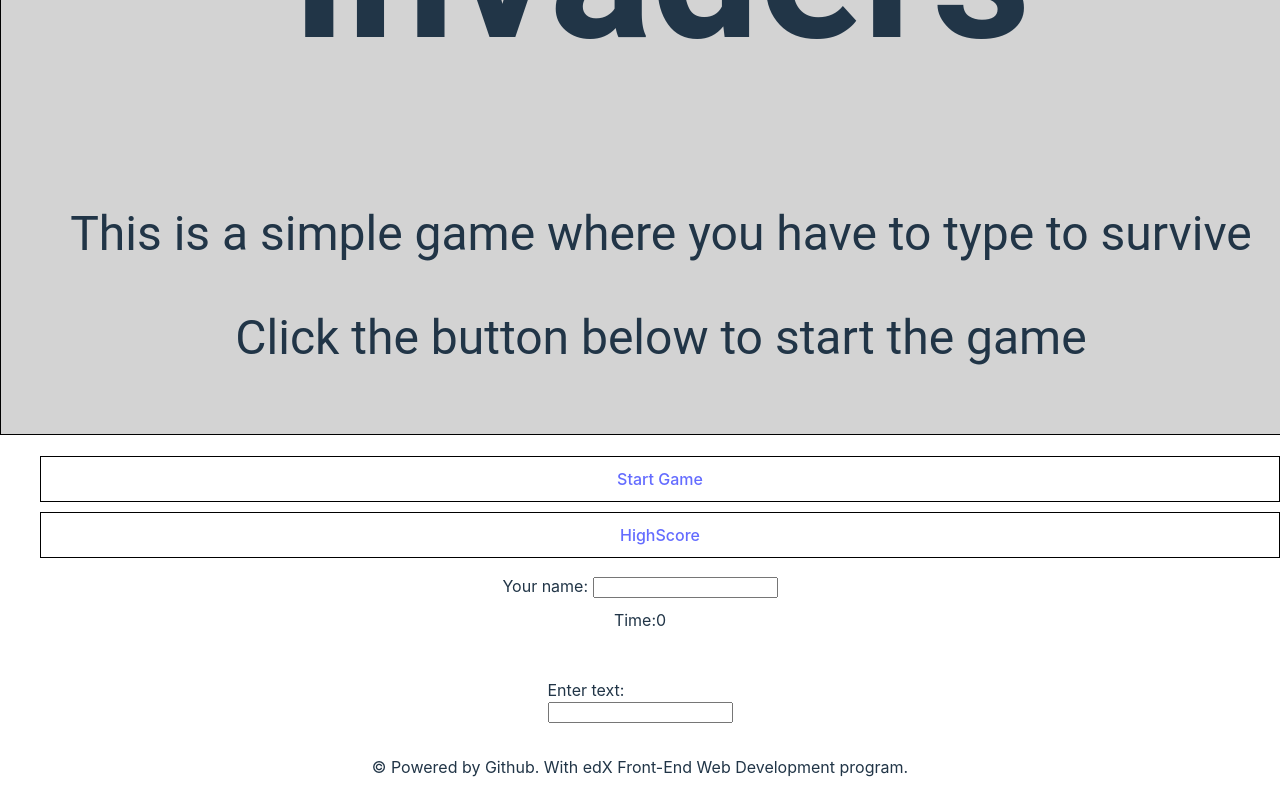
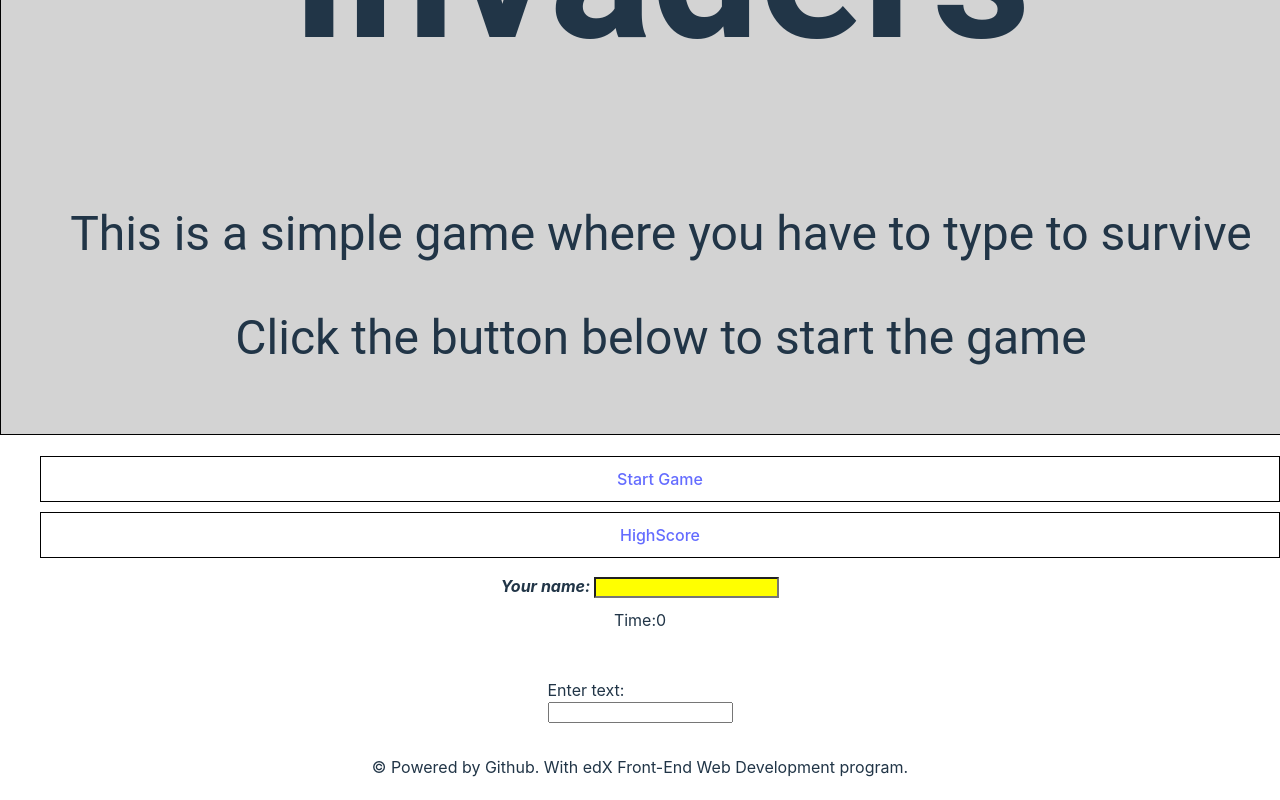
Before and after one commit to amurorai203/Typing-Invader, a React (Vite) app: page /startGame in a window 1280 px wide. Shown: the part 495-1295 px from the top of the page. Built offline with nearby package versions, Linux system fonts and the light colour scheme; no server answers.

Commit message:
highlighing Name box

```diff
--- a/src/components/pages/startGame.jsx
+++ b/src/components/pages/startGame.jsx
@@ -60,7 +60,7 @@ function inputIncorrect() {
 }
 
 function endGame() {
-  console.log("In EndGame");
+  // console.log("In EndGame");
   inputIncorrect();
   inputIncorrect();
   inputIncorrect();
@@ -169,7 +169,7 @@ function startGame() {
               if (res.data.status === "error") {
                 throw new Error(res.data.message);
               }
-              console.log(res.data);
+              // console.log(res.data);
               ipaddress = res.data;
             })
             .catch((err) => setError(err));
@@ -245,8 +245,8 @@ function startGame() {
   return (
     <div className="container-fluid">
       <div className="profile" id="profile">
-        <div className="scores">
-          Your name: <input type="text" id="user-name" />
+        <div className="scores" style={{fontStyle: 'italic'}}>
+          <strong>Your name: </strong><input type="text" id="user-name" style={{backgroundColor: "yellow"}}/>
         </div>
         <br></br>
       </div>
```
